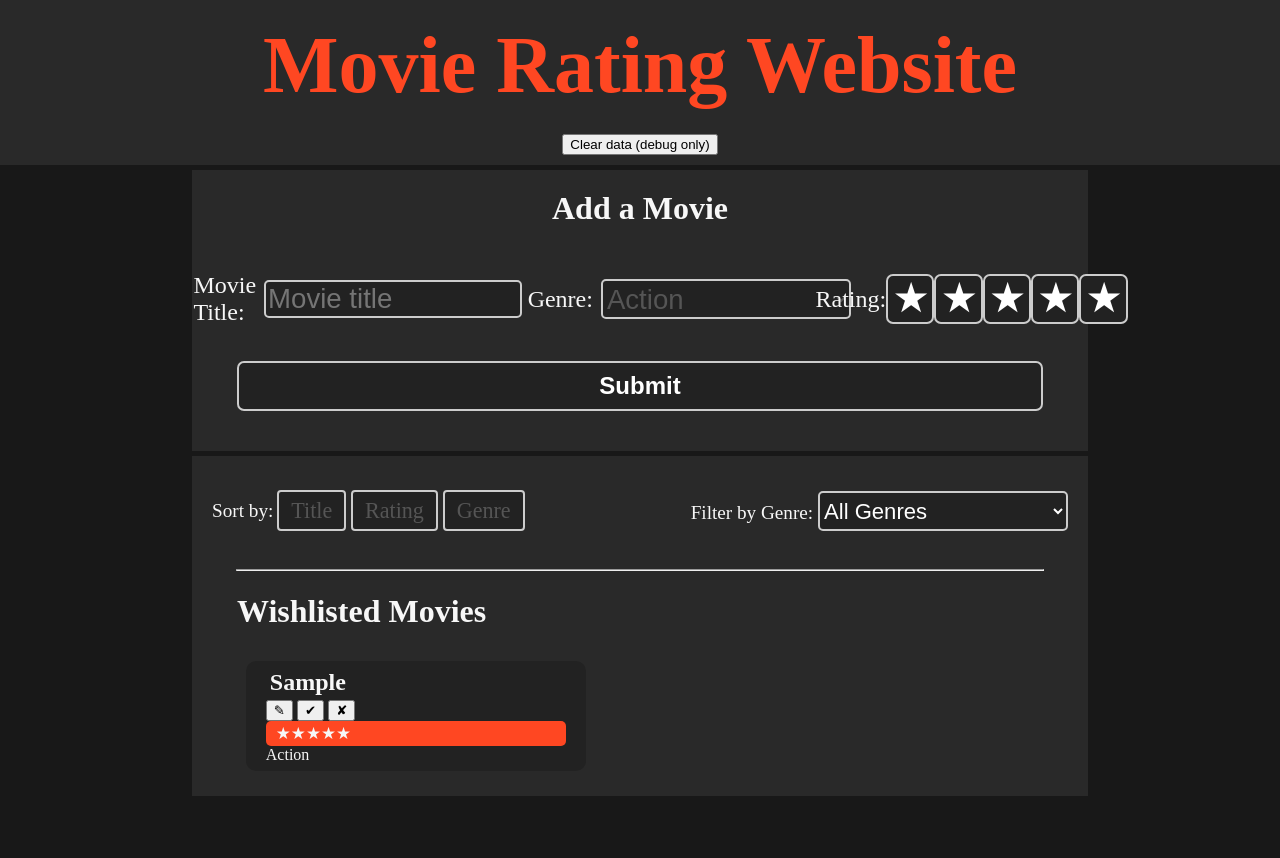
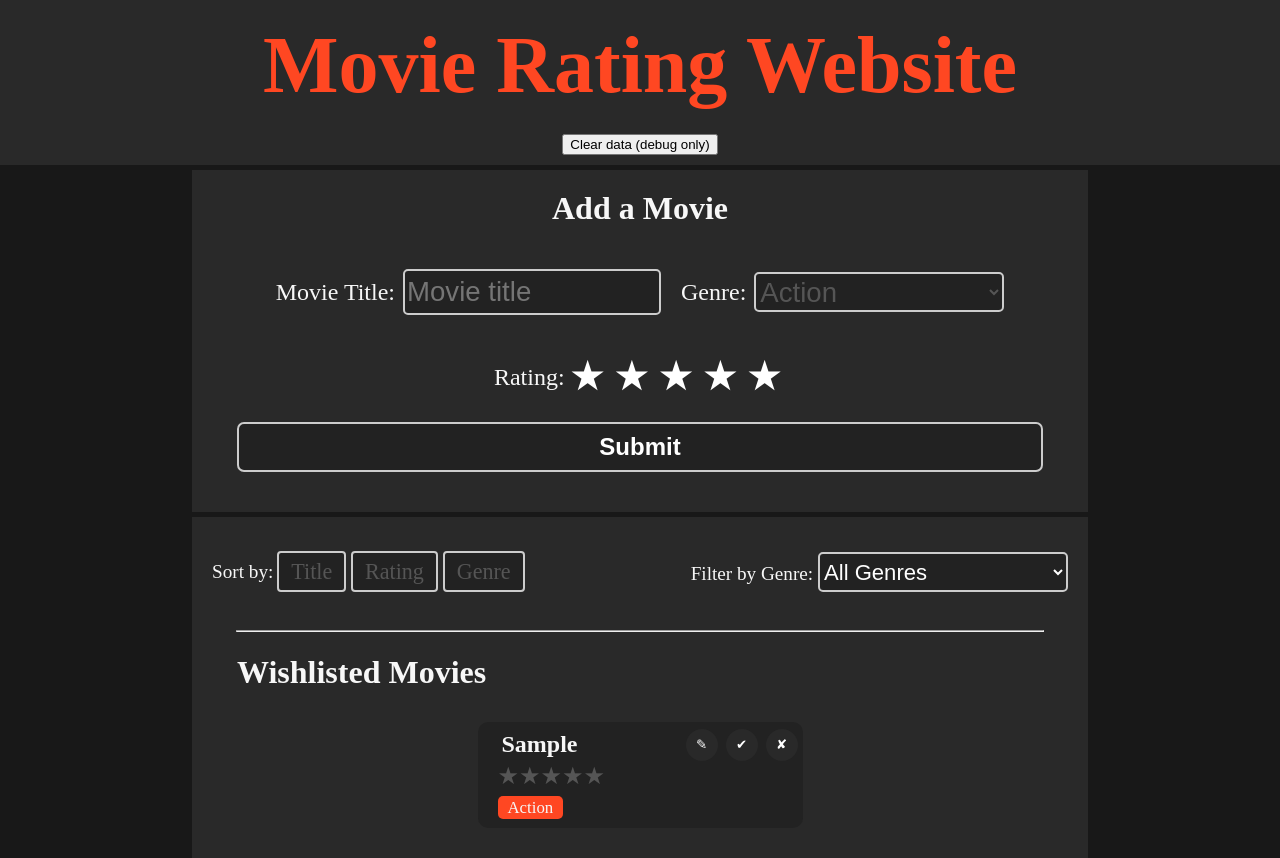
Before and after one commit to Bens-Jammin/CSI3140-Assignment2, a plain HTML site: page index.html in a window 1280 px wide. Both pictures are taken after typing "Sample" into the empty fields and a click on the button "Submit". Before the commit the page ends 800 px from the top, so only its background shows below. Drawn offline with Linux system fonts and the light colour scheme.

Commit message:
Update styles.css

```diff
--- a/styles.css
+++ b/styles.css
@@ -4,10 +4,11 @@
     --main-text: #F7F7F7;
     --accent1: #ff4722;
     --accent2: #8d4ff8;
+    --accent3: #20c997;
     --hover: #ffeb3b;
     --input-bkg: #222;
     --input-bdr: #ccc;
-    --input-txt: #555
+    --input-txt: #555;
 }
 
 nav {
@@ -16,9 +17,10 @@ nav {
     padding-top: 20px;
     padding-bottom: 10px;
     text-align: center;
-    color: #ff4722;
+    color: var(--accent1);
     font-size: 1.25em;
 }
+
 nav h1 {
     font-size: 4em;
     margin: 0px 0px 20px 0px;
@@ -29,6 +31,21 @@ body {
     margin: 0px;
     background-color: var(--background);
     color: var(--main-text);
+}
+
+button:hover {
+    cursor: pointer;
+}
+
+dialog {
+    color: inherit;
+    background-color: var(--secondary-background);
+    border: 0;
+}
+
+::backdrop {
+    background-color: var(--secondary-background);
+    opacity: 0.8;
 }
 
 .content {
@@ -43,39 +60,51 @@ body {
     width: 70%;
     padding: 5px 0px 20px 0px;
 }
+
 .movie-container .movie-table {
-    justify-content: center;
+    display: flex;
+    flex-wrap: wrap;
+    justify-content: space-evenly;
     align-items: center;
-}
-
-.movie-table {
-    display: grid;
     padding-left:  10px;
     padding-right: 10px;
-    grid-template-columns: 30% 30% 30%;
 }
 
 .movie-table-label {margin-left: 45px;}
 
+.edit-movie {
+    margin: 0;
+}
 
-.new-movie {
+.movie-form {
     background-color: var(--secondary-background);
-    width: 70%;
-    padding-bottom: 40px;
     margin: 5px;
 }
-.new-movie button {
+
+.movie-form button {
     background-color: var(--input-bkg);
     border: 2px solid var(--input-bdr);
     border-radius: 5px;
 }
-.new-movie h2 { display: flex; align-items: center; justify-content: center; font-size: 2em; margin: 20px 0px 25px 0px;}
-.input-fields{
-    display: grid;
-    grid-template-columns: 37% 37% 26%;
-    place-items: center;
+
+.movie-form h2 {
+    display: flex;
+    align-items: center;
+    justify-content: center;
+    font-size: 2em;
+    margin: 20px 0px 25px 0px;
 }
 
+.new-movie {
+    width: 70%;
+    padding-bottom: 40px;
+}
+
+.input-fields {
+    display: flex;
+    flex-wrap: wrap;
+    justify-content: center;
+}
 
 .input-package input[type="text"] {
     height: 100%;
@@ -86,6 +115,7 @@ body {
     font-size: 1.15em;
     width: 250px;
 }
+
 .input-package select {
     font-size: 1.15em;
     width: 250px;
@@ -99,17 +129,15 @@ body {
 .input-package {
     font-size: 1.5em;
     display: flex;
-    margin: 20px 10px 35px 10px;
+    margin: 20px 10px;
     justify-content: center;
     align-items: center;
 }
+
 .input-package label { padding-right: 8px; }
 
-.new-movie form button {
+.movie-form form button {
     display: flex;
-    width: 90%;
-    margin-left: auto;
-    margin-right: auto;
     justify-content: center;
     align-items: center;
     text-align: center;
@@ -120,26 +148,103 @@ body {
     border-radius: 7px;
     transition: 0.1s ease-out;
 }
-.new-movie form button:hover { background-color: var(--accent2); }
+
+.edit-movie .modal-buttons {
+    display: flex;
+    justify-content: space-around;
+    align-items: center;
+}
+
+.edit-movie .modal-buttons button {
+    width: 100%;
+    margin: 1rem 2rem;
+}
+
+.new-movie form .submit-button {
+    width: 90%;
+    margin-left: auto;
+    margin-right: auto;
+}
+
+.movie-form form .submit-button:hover {
+    background-color: var(--accent2);
+}
+
+.movie-form form .rating-button {
+    border: 0;
+    background-color: transparent;
+}
+
+.star {
+    font-size: 1.5rem;
+    color: var(--input-txt);
+}
+
+button.star:hover, .star.active {
+    color: #ffdd00;
+}
 
 .movie-card {
     background-color: var(--input-bkg);
     width: 300px;
     height: fit-content;
     border-radius: 10px;
-    margin-top: 10px;
-    margin-bottom: 5px;
-    padding: 4px 20px 7px 20px;
+    margin: 10px 5px;
+    padding: 5px 5px 10px 20px;
     transition: 0.3s ease-out;
 }
 
 .movie-card h2 { margin: 4px; color: var(--accen1); }
 .movie-card p { margin-top: 5px; margin-bottom: 12px; }
-.movie-card .rating {
+.movie-card .genre-tag {
     background-color: var(--accent1);
     border-radius: 5px;
     font-size: 1.05em;
     padding: 2px 10px 2px 10px;
+}
+
+.movie-card .header {
+    display: flex;
+    justify-content: space-between;
+    align-items: center;
+}
+
+.movie-card .icons {
+    display: flex;
+    justify-content: end;
+    align-items: center;
+}
+
+.movie-card .icon-container {
+    background-color: var(--secondary-background);
+    border-radius: 50%;
+    height: 2rem;
+    width: 2rem;
+    color: #fff;
+    border: 0;
+}
+
+.movie-card #edit:hover, .movie-card #edit.active {
+    background-color: var(--hover);
+    color: #000;
+}
+
+.movie-card #remove:hover, .movie-card #remove.active {
+    background-color: var(--accent1);
+    color: #000;
+}
+
+.movie-card #watched:hover, .movie-card #watched.active {
+    background-color: var(--accent3);
+    color: #000;
+}
+
+.movie-card #watched {
+    margin: 0 8px;
+}
+
+.movie-card .rating {
+    margin-bottom: 0.5rem;
 }
 
 .movie-card:hover {
@@ -170,6 +275,7 @@ body {
     background-color: var(--input-bkg);
     color: var(--input-txt);
     transition: all 0.2s ease;
+    margin:0px;
     width: 250px;
     height: 40px;
 }
@@ -195,7 +301,6 @@ body {
     color: white;
 }
 
-
 .empty-wishlist {
     padding: 20px;
     margin-left: auto;
@@ -208,4 +313,4 @@ body {
 }
 
 .empty-wishlist p  { font-size: 1.1em; }
-.empty-wishlist h1 { color: var(--accent1); font-size: 2.3em; } /* not actually doubling the size ? idk whats goin on :(y */
+.empty-wishlist h1 { color: var(--accent1); font-size: 2.3em; }
```
